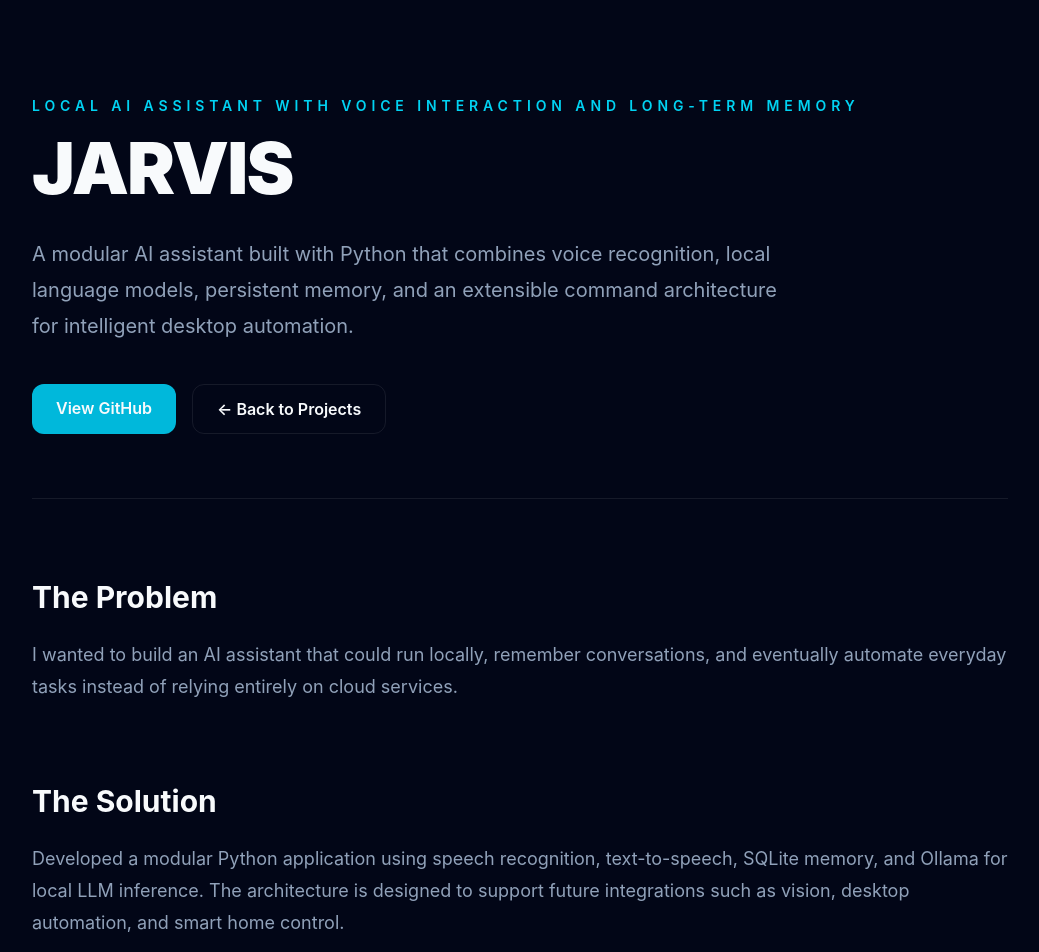
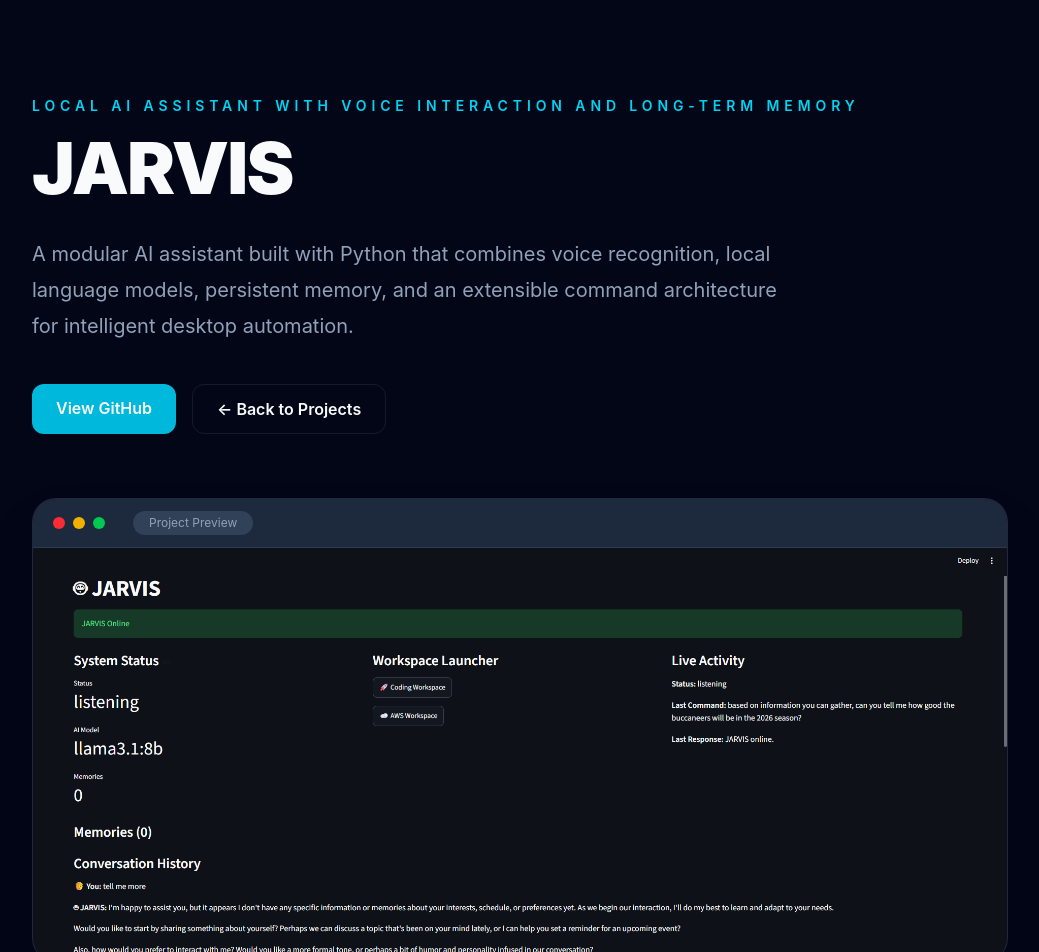
Before and after one commit to CPruett24/portfolio-website, a Next.js app: page /projects/jarvis in a window 1280 px wide. Shown: the top 952 px of the page, without its empty margins (120-1159 px from the left). Built offline with nearby package versions, Linux system fonts and the light colour scheme.

Commit message:
feat: add browser frame to project hero

```diff
--- /dev/null
+++ b/src/components/projects/BrowserFrame.tsx
@@ -0,0 +1,37 @@
+import Image from "next/image";
+
+type Props = {
+  src: string;
+  alt: string;
+};
+
+export default function BrowserFrame({
+  src,
+  alt,
+}: Props) {
+  return (
+    <div className="mt-16 overflow-hidden rounded-3xl border border-white/10 bg-slate-900 shadow-2xl">
+
+      <div className="flex items-center gap-2 border-b border-white/10 bg-slate-800 px-5 py-3">
+
+        <div className="h-3 w-3 rounded-full bg-red-500" />
+        <div className="h-3 w-3 rounded-full bg-yellow-500" />
+        <div className="h-3 w-3 rounded-full bg-green-500" />
+
+        <div className="ml-5 rounded-full bg-slate-700 px-4 py-1 text-xs text-slate-400">
+          Project Preview
+        </div>
+
+      </div>
+
+      <Image
+        src={src}
+        alt={alt}
+        width={1600}
+        height={900}
+        className="w-full object-cover transition duration-500 hover:scale-[1.02]"
+      />
+
+    </div>
+  );
+}
--- a/src/components/projects/ProjectHero.tsx
+++ b/src/components/projects/ProjectHero.tsx
@@ -1,4 +1,5 @@
 import Link from "next/link";
+import BrowserFrame from "./BrowserFrame";
 
 import type { Project } from "@/types/projects";
 
@@ -37,6 +38,11 @@ export default function ProjectHero({ project }: Props) {
           ← Back to Projects
         </Link>
       </div>
+
+    <BrowserFrame
+        src={project.image}
+        alt={project.title}
+    />
     </section>
   );
 }
```
